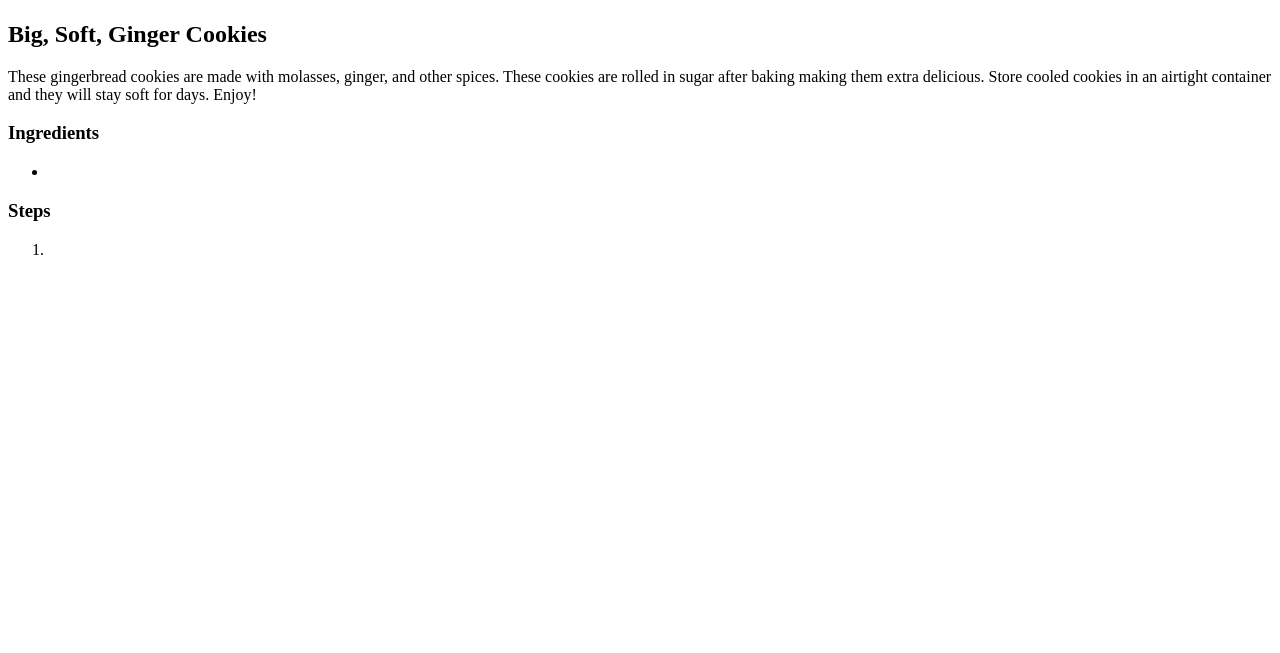
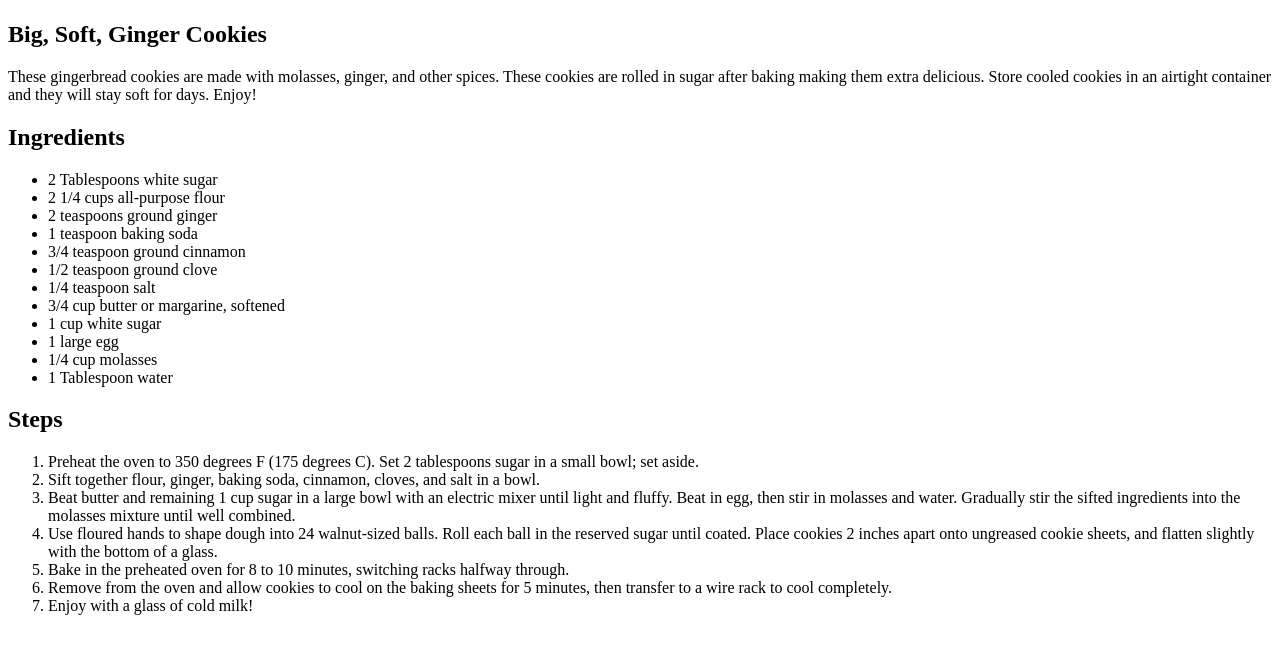
Before and after one commit to Ariaxantioch13/odin-recipes, a plain HTML site: page recipes/big-soft-ginger-cookies.html in a window 1280 px wide. Shown: the part 99-752 px from the top of the page. Drawn offline with Linux system fonts and the light colour scheme.

Commit message:
Add content to ol and ul
Add content to ol and ul so visitors to page can read ingredients and
instructions for recipe

```diff
--- a/recipes/big-soft-ginger-cookies.html
+++ b/recipes/big-soft-ginger-cookies.html
@@ -10,13 +10,30 @@
     <img src="images/bsgc.png" width="300">
     <h2>Big, Soft, Ginger Cookies</h2>
       <p>These gingerbread cookies are made with molasses, ginger, and other spices. These cookies are rolled in sugar after baking making them extra delicious. Store cooled cookies in an airtight container and they will stay soft for days. Enjoy!</p>
-    <h3>Ingredients</h3>
+    <h2>Ingredients</h2>
       <ul>
-        <li></li>
+        <li>2 Tablespoons white sugar</li>
+        <li>2 1/4 cups all-purpose flour</li>
+        <li>2 teaspoons ground ginger</li>
+        <li>1 teaspoon baking soda</li>
+        <li>3/4 teaspoon ground cinnamon</li>
+        <li>1/2 teaspoon ground clove</li>
+        <li>1/4 teaspoon salt</li>
+        <li>3/4 cup butter or margarine, softened</li>
+        <li>1 cup white sugar</li>
+        <li>1 large egg</li>
+        <li>1/4 cup molasses</li>
+        <li>1 Tablespoon water</li>
       </ul>
-    <h3>Steps</h3>
+    <h2>Steps</h2>
       <ol>
-        <li></li>
+        <li>Preheat the oven to 350 degrees F (175 degrees C). Set 2 tablespoons sugar in a small bowl; set aside.</li>
+        <li>Sift together flour, ginger, baking soda, cinnamon, cloves, and salt in a bowl.</li>
+        <li>Beat butter and remaining 1 cup sugar in a large bowl with an electric mixer until light and fluffy. Beat in egg, then stir in molasses and water. Gradually stir the sifted ingredients into the molasses mixture until well combined.</li>
+        <li>Use floured hands to shape dough into 24 walnut-sized balls. Roll each ball in the reserved sugar until coated. Place cookies 2 inches apart onto ungreased cookie sheets, and flatten slightly with the bottom of a glass.</li>
+        <li>Bake in the preheated oven for 8 to 10 minutes, switching racks halfway through.</li>
+        <li>Remove from the oven and allow cookies to cool on the baking sheets for 5 minutes, then transfer to a wire rack to cool completely.</li>
+        <li>Enjoy with a glass of cold milk!</li>
       </ol>
 </body>
 </html>
```
